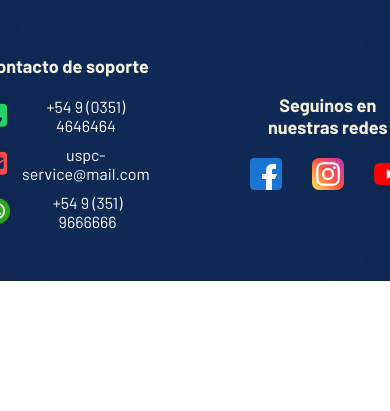
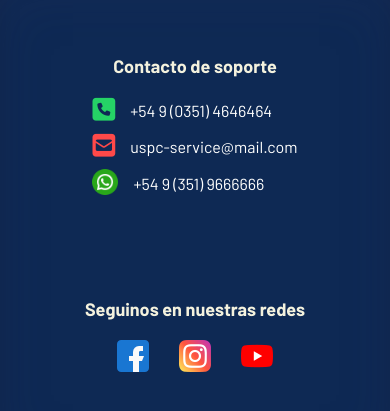
Before and after one commit to Ulises966/Proyecto-Integrador-Ulises-Smaldoni, a plain HTML site: page index.html in a window 390 px wide. Shown: the part 6625-7036 px from the top of the page. Before the commit the page ends 6906 px from the top, so only its background shows below. Drawn offline with Linux system fonts and the light colour scheme.

Commit message:
responsive ok?

```diff
--- a/assets/mediaqueries.css
+++ b/assets/mediaqueries.css
@@ -109,5 +109,9 @@
     .footer__container {
         gap: 100px;
     }
-
 }
+@media (max-width: 768px) {
+    .footer__container {
+        flex-direction: column;
+    }
+}
```
